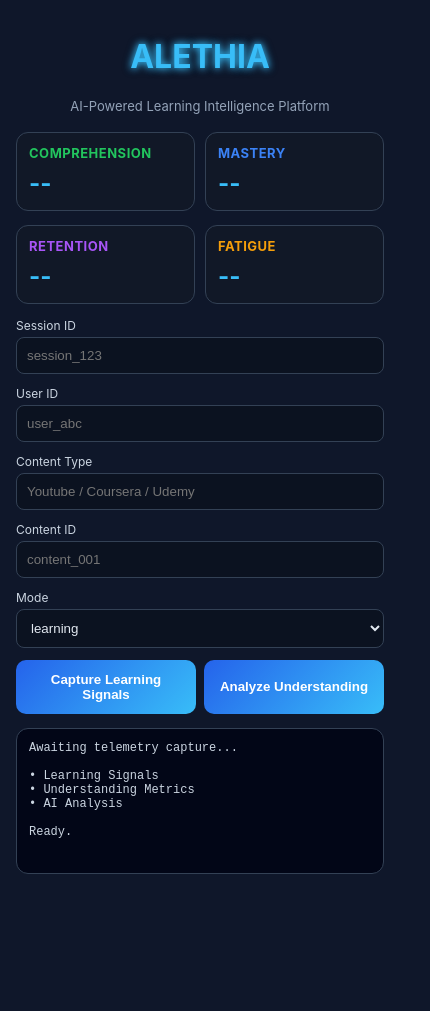
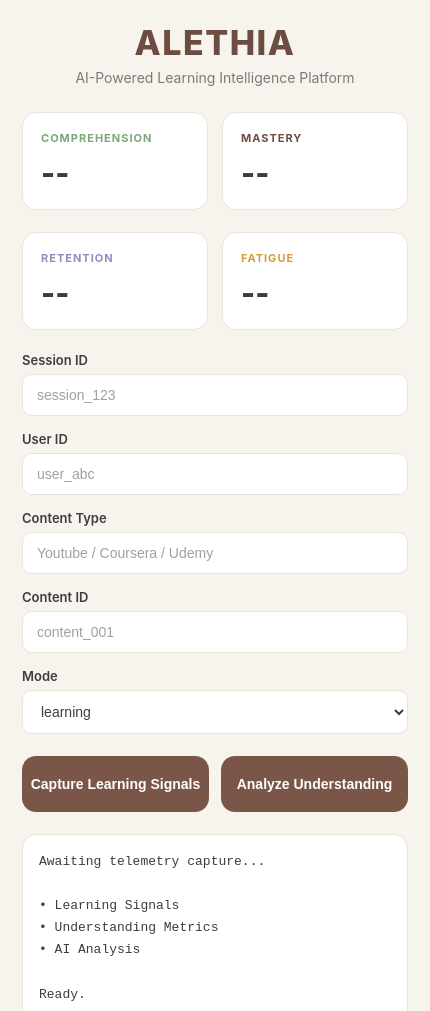
Before and after one commit to Ahaancodes24x7/Alethia, a browser extension: page frontend/popup.html in a window 400 px wide. Shown: the top 1011 px of the page, 430 px wide, since content can reach past the window. Before the commit the page ends 890 px from the top, so only its background shows below. Drawn offline with Linux system fonts and the light colour scheme.

Commit message:
Refine ALETHIA UI
Updated colors, buttons, cards, and overall layout for a cleaner  user experience.

```diff
--- a/frontend/popup.css
+++ b/frontend/popup.css
@@ -1,244 +1,239 @@
 :root {
-  color-scheme: dark;
-  font-family: Inter, system-ui, sans-serif;
+  --bg: #f7f4ee;
+  --surface: #ffffff;
+  --surface-hover: #fbf8f4;
 
-  --bg: #0f172a;
-  --card: #111827;
-  --border: #334155;
-  --primary: #4f46e5;
-  --primary-hover: #4338ca;
-  --accent: #38bdf8;
-  --text: #e2e8f0;
-  --muted: #94a3b8;
+  --primary: #7a5648;
+  --primary-hover: #6a4a3d;
+
+  --border: #ece4da;
+
+  --text: #3d3d3d;
+  --muted: #7a7a7a;
+
+  --success: #7ca67c;
+  --warning: #d59c3f;
+  --purple: #9b86c8;
+}
+
+* {
+  margin: 0;
+  padding: 0;
+  box-sizing: border-box;
 }
 
 body {
-  margin: 0;
-  min-width: 380px;
+  min-width: 430px;
   background: var(--bg);
   color: var(--text);
+  font-family: Inter, -apple-system, BlinkMacSystemFont, "Segoe UI",
+    sans-serif;
 }
 
 .container {
-  padding: 16px;
+  padding: 22px;
+  animation: fadeIn 0.3s ease;
 }
+
+   /* HEADER */
+
 
 header {
   text-align: center;
-  margin-bottom: 18px;
+  margin-bottom: 26px;
 }
 
 header h1 {
-  color: #38bdf8;
-  animation: glow 2s ease-in-out infinite alternate;
-}
-
-@keyframes glow {
-  from {
-    text-shadow: 0 0 5px #38bdf8;
-  }
-
-  to {
-    text-shadow:
-      0 0 10px #38bdf8,
-      0 0 20px #38bdf8;
-  }
+  font-size: 34px;
+  font-weight: 800;
+  color: #6d4c41;
+  letter-spacing: 1.5px;
 }
 
 header p {
   margin-top: 6px;
   color: var(--muted);
-  font-size: 13px;
+  font-size: 14px;
 }
 
+
+   /* METRIC CARDS */
+
+
+.cards {
+  display: grid;
+  grid-template-columns: repeat(2, 1fr);
+  gap: 14px;
+  margin-bottom: 22px;
+}
+
+.card {
+  background: white;
+  border: 1px solid var(--border);
+  border-radius: 14px;
+  padding: 18px;
+  transition: all 0.2s ease;
+}
+
+.card:hover {
+  border-color: #ddd0c2;
+  transform: translateY(-1px);
+}
+
+.metric-title {
+  display: block;
+  margin-bottom: 10px;
+  font-size: 11px;
+  font-weight: 700;
+  text-transform: uppercase;
+  letter-spacing: 1px;
+}
+
+.metric-title.comprehension {
+  color: var(--success);
+}
+
+.metric-title.mastery {
+  color: #6d4c41;
+}
+
+.metric-title.retention {
+  color: var(--purple);
+}
+
+.metric-title.fatigue {
+  color: var(--warning);
+}
+
+.card h2 {
+  font-size: 30px;
+  font-weight: 800;
+  color: var(--text);
+}
+
+
+   /* FORM */
+
+
 .form-group {
-  margin-bottom: 12px;
+  margin-bottom: 15px;
 }
 
 label {
   display: block;
-  margin-bottom: 4px;
-  font-size: 12px;
-  color: #cbd5e1;
+  margin-bottom: 6px;
+  font-size: 13px;
+  font-weight: 600;
+  color: var(--text);
 }
 
 input,
 select {
   width: 100%;
-  box-sizing: border-box;
+  padding: 12px 14px;
+  background: white;
   border: 1px solid var(--border);
-  border-radius: 8px;
-  padding: 10px;
-  background: #0b1220;
+  border-radius: 10px;
   color: var(--text);
+  font-size: 14px;
   outline: none;
+  transition: all 0.18s ease;
+}
+
+input::placeholder {
+  color: #a0a0a0;
 }
 
 input:focus,
 select:focus {
-  border-color: var(--accent);
+  border-color: #c67b5c;
 }
 
-.cards {
-  display: grid;
-  gap: 10px;
-  margin: 14px 0;
+select option {
+  color: var(--text);
 }
 
-.card {
-  background: var(--card);
-  border: 1px solid var(--border);
-  border-radius: 12px;
-  padding: 12px;
-  transition: all 0.25s ease;
-}
 
-.card {
-  transition: all 0.3s ease;
-}
+   /* BUTTONS */
 
-.card:hover {
-  transform: translateY(-4px) scale(1.02);
-  border-color: #38bdf8;
-  box-shadow: 0 8px 20px rgba(56, 189, 248, 0.2);
-}
-
-.card strong {
-  display: block;
-  margin-bottom: 6px;
-  color: #94a3b8;
-  font-size: 13px;
-  text-transform: uppercase;
-  letter-spacing: 0.5px;
-}
-
-.card h2 {
-  margin: 8px 0 0;
-  font-size: 26px;
-  font-weight: 700;
-  color: #38bdf8;
-}
-
-.card ul {
-  margin: 0;
-  padding-left: 18px;
-  color: #cbd5e1;
-}
-
-.card li {
-  margin-bottom: 4px;
-}
 
 .buttons {
   display: flex;
-  gap: 8px;
-  margin-bottom: 14px;
+  gap: 12px;
+  margin: 22px 0;
 }
 
 button {
   flex: 1;
+  height: 56px;
+
+  background: #7a5648;
+  color: white;
+
   border: none;
-  border-radius: 10px;
-  padding: 12px;
-  background: linear-gradient(
-    135deg,
-    #2563eb,
-    #38bdf8
-  );
-  color: white;
+  border-radius: 14px;
+
+  font-size: 14px;
   font-weight: 600;
+
   cursor: pointer;
+  transition: all 0.2s ease;
 }
 
 button:hover {
-  background: var(--primary-hover);
+  background: #6a4a3d;
+  transform: translateY(-1px);
 }
 
+button:active {
+  transform: translateY(1px);
+}
+
+
+   /* OUTPUT */
+
+
 .output {
-  border: 1px solid #334155;
-  border-radius: 12px;
-  padding: 12px;
-  background: #020617;
-  min-height: 120px;
+  background: white;
+  border: 1px solid var(--border);
+  border-radius: 14px;
+  padding: 16px;
+  min-height: 160px;
 }
 
 pre {
   margin: 0;
   white-space: pre-wrap;
   word-break: break-word;
-  color: #cbd5e1;
-  font-size: 12px;
-}
-/* alternate for react */
-.cards:first-of-type,
-.cards:nth-of-type(2) {
-  grid-template-columns: repeat(2, 1fr);
+  color: var(--text);
+  font-size: 13px;
+  line-height: 1.7;
 }
 
-.card h2 {
-  margin: 8px 0 0;
-  font-size: 24px;
-  color: #38bdf8;
+
+   /* SCROLLBAR */
+
+
+::-webkit-scrollbar {
+  width: 6px;
 }
 
-.status-banner {
-  margin: 12px 0;
-  padding: 10px;
-  border-radius: 10px;
-  background: rgba(34, 197, 94, 0.15);
-  border: 1px solid rgba(34, 197, 94, 0.3);
-  text-align: center;
+::-webkit-scrollbar-thumb {
+  background: #d6b8a7;
+  border-radius: 999px;
 }
 
-.status-banner span {
-  color: #4ade80;
-  font-size: 13px;
-  font-weight: 600;
-}
-.metric-title.comprehension {
-  color: #22c55e;
-}
 
-.metric-title.mastery {
-  color: #3b82f6;
-}
+   /* ANIMATION */
 
-.metric-title.retention {
-  color: #a855f7;
-}
-
-.metric-title.fatigue {
-  color: #f59e0b;
-}
-.container {
-  animation: fadeIn 0.5s ease;
-}
 
 @keyframes fadeIn {
   from {
     opacity: 0;
-    transform: translateY(8px);
+    transform: translateY(6px);
   }
-
   to {
     opacity: 1;
     transform: translateY(0);
   }
 }
-.status-banner {
-  animation: pulse 2s infinite;
-}
-
-@keyframes pulse {
-  0% {
-    box-shadow: 0 0 0 0 rgba(34,197,94,0.4);
-  }
-
-  70% {
-    box-shadow: 0 0 0 10px rgba(34,197,94,0);
-  }
-
-  100% {
-    box-shadow: 0 0 0 0 rgba(34,197,94,0);
-  }
-}
```
